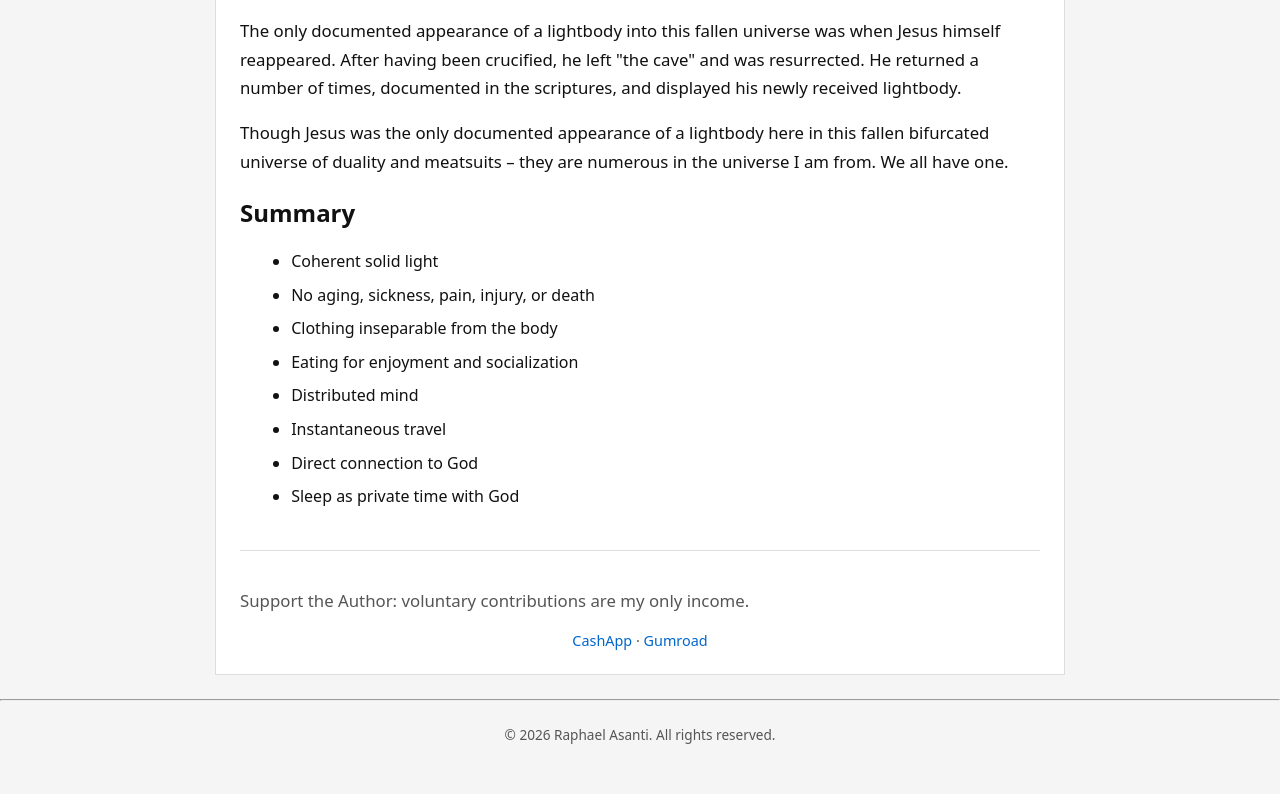
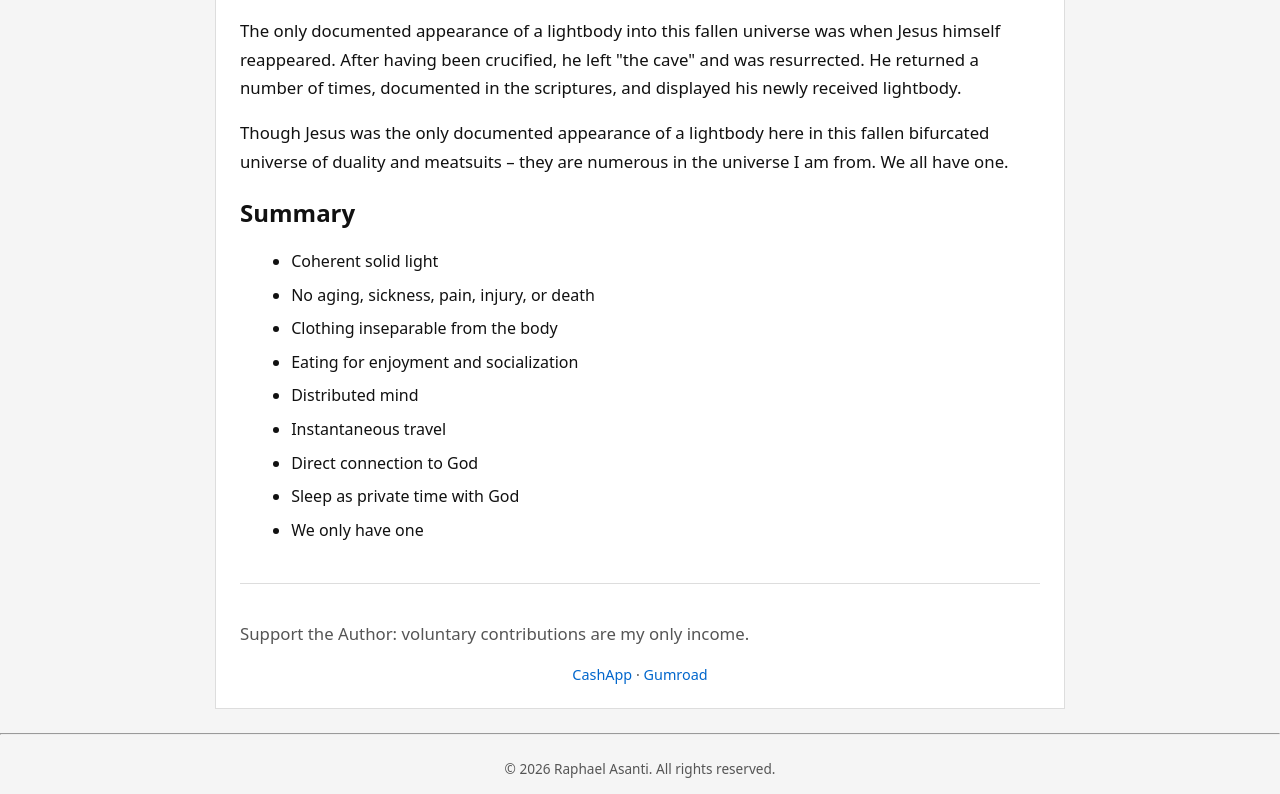
Before and after one commit to RaphaelAsanti/the-end-of-time, a plain HTML site: page chapter4-1-lightbodies.html in a window 1280 px wide. Shown: the part 6477-7271 px from the top of the page. Before the commit the page ends 7237 px from the top, so only its background shows below. Drawn offline with Linux system fonts and the light colour scheme.

Commit message:
Add item to list in chapter4-1-lightbodies.html

```diff
--- a/chapter4-1-lightbodies.html
+++ b/chapter4-1-lightbodies.html
@@ -439,6 +439,7 @@ Though Jesus was the only documented appearance of a lightbody here in this fall
         <li>Instantaneous travel</li>
         <li>Direct connection to God</li>
         <li>Sleep as private time with God</li>
+        <li>We only have one</li>
       </ul>
     </section>
       <footer class="donation-footer">
```
